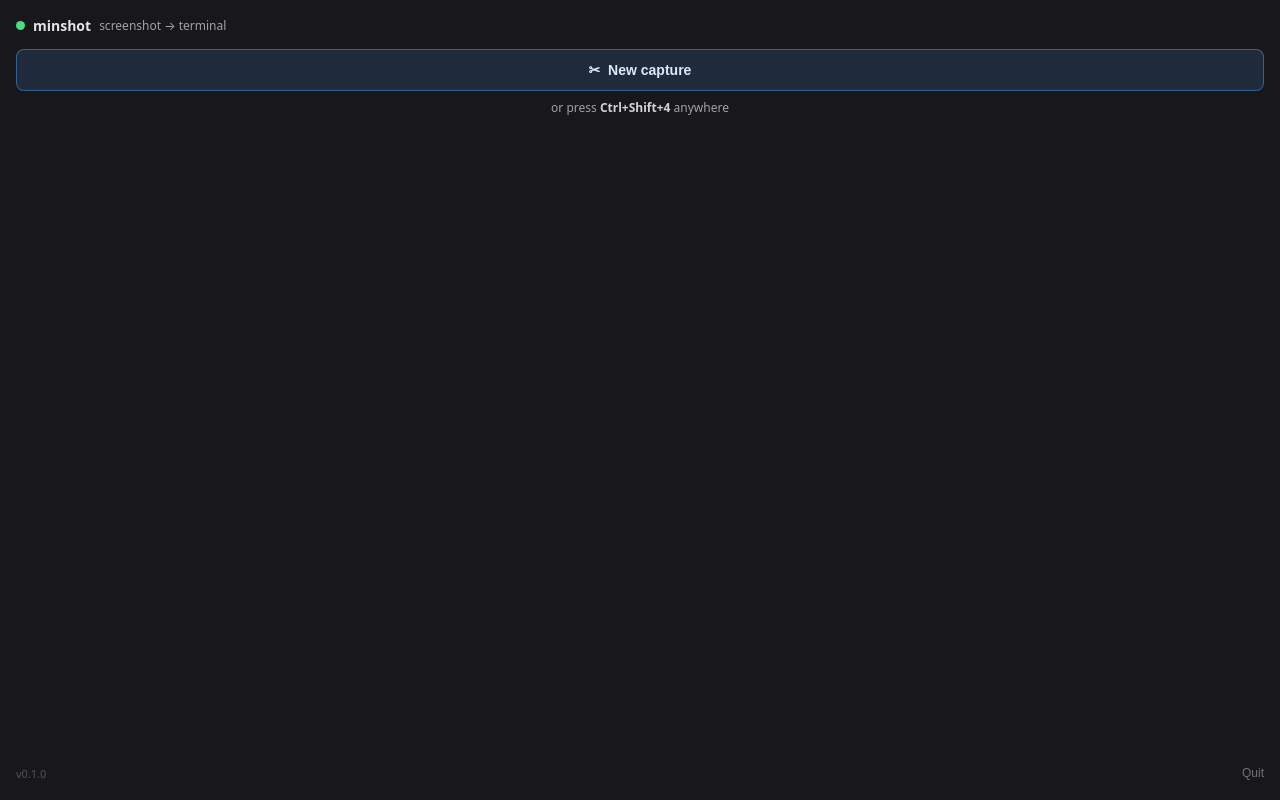
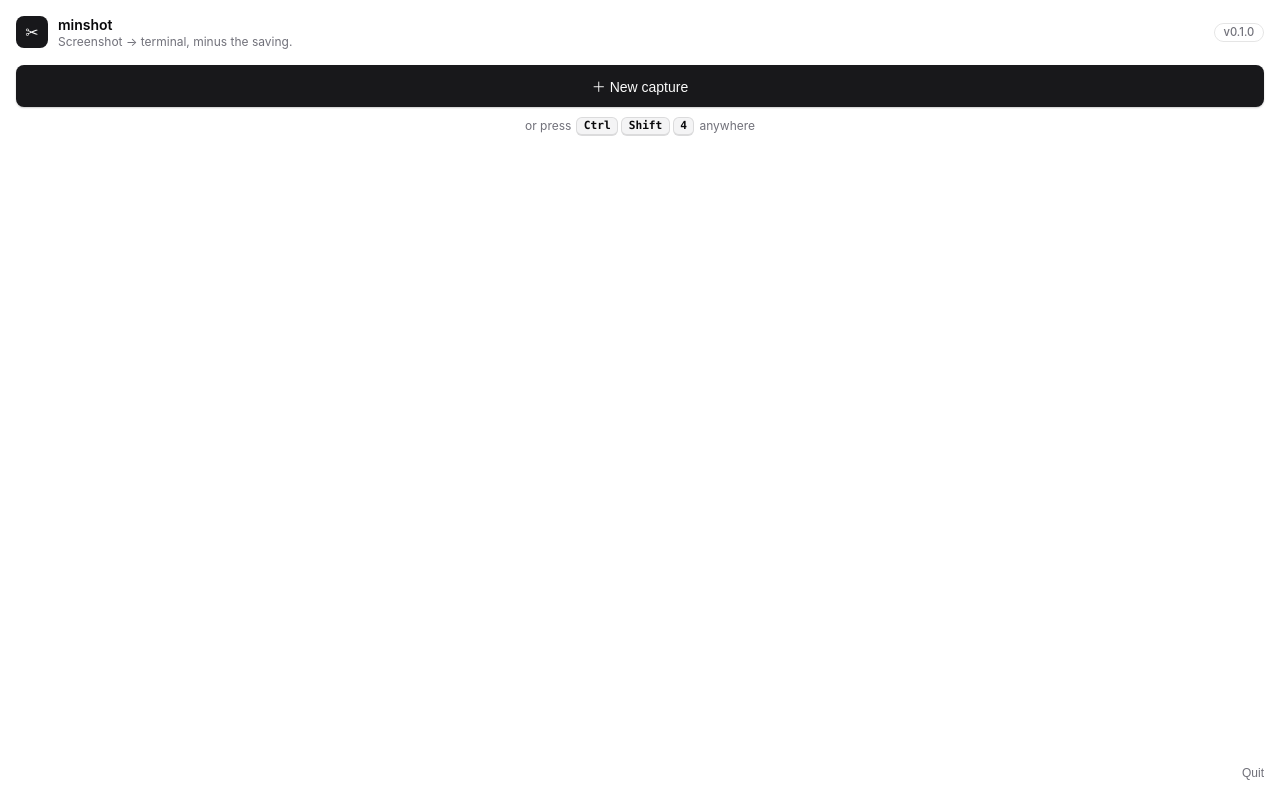
Before and after one commit to marrrkkk/minshot, a website built with Vite: page index.html in a window 1280 px wide. Built offline with nearby package versions, Linux system fonts and the light colour scheme.

Commit message:
feat: shadcn-style UI port, desktop defaults, Copy button

```diff
--- a/index.html
+++ b/index.html
@@ -2,71 +2,78 @@
 <html>
 <head>
 <meta charset="utf-8" />
+<meta name="theme-color" content="#09090b" />
 <title>minshot</title>
+<link rel="stylesheet" href="/src/theme.css" />
 <style>
-  html, body { margin: 0; padding: 0; background: #18181b; color: #e4e4e7;
-    font-family: system-ui, -apple-system, "Segoe UI", sans-serif; overflow: hidden; }
-  .hidden { display: none !important; }
+  #homeView { display: flex; flex-direction: column; height: 100vh; padding: 1rem; box-sizing: border-box; }
+  .appHead { display: flex; align-items: center; gap: 0.625rem; }
+  .logoMark {
+    width: 2rem; height: 2rem; border-radius: 0.5rem; flex: none;
+    background: var(--primary); color: var(--primary-foreground);
+    display: flex; align-items: center; justify-content: center; font-size: 1rem;
+  }
+  .appHead h1 { font-size: 0.875rem; font-weight: 600; margin: 0; line-height: 1.25; }
+  .appHead p { font-size: 0.75rem; margin: 0; }
+  .appHead .spacer { flex: 1; }
+  #homeView .newBtn { margin-top: 1rem; }
+  .shortcutRow { margin-top: 0.625rem; font-size: 0.75rem; text-align: center; }
+  #status { margin-top: auto; font-size: 0.75rem; color: #4ade80; min-height: 1rem; }
+  @media (prefers-color-scheme: light) {
+    #status { color: #15803d; }
+  }
+  .foot { display: flex; justify-content: flex-end; align-items: center; margin-top: 0.375rem; }
 
-  /* ---- home view ---- */
-  #homeView { display: flex; flex-direction: column; height: 100vh; padding: 16px; box-sizing: border-box; }
-  #head { display: flex; align-items: center; gap: 8px; font-size: 14px; font-weight: 600; }
-  #head .dot { width: 9px; height: 9px; border-radius: 50%; background: #4ade80; }
-  #head span.sub { font-weight: 400; color: #a1a1aa; font-size: 12px; }
-  .newBtn { margin-top: 14px; border: 1px solid rgba(77,163,255,0.45); border-radius: 8px;
-    background: rgba(77,163,255,0.14); color: #dbeafe; font-size: 14px; font-weight: 600;
-    padding: 12px; cursor: pointer; display: flex; align-items: center; justify-content: center; gap: 8px; }
-  .newBtn:hover { background: rgba(77,163,255,0.24); }
-  .newBtn:active { transform: scale(0.98); }
-  #hint { margin-top: 8px; font-size: 12px; color: #a1a1aa; text-align: center; }
-  #hint b { color: #d4d4d8; font-weight: 600; }
-  #status { margin-top: auto; font-size: 12px; color: #4ade80; min-height: 16px; }
-  .foot { display: flex; justify-content: space-between; align-items: center; margin-top: 6px; }
-  .quit { border: 0; background: transparent; color: #71717a; font-size: 12px; cursor: pointer; padding: 4px 0; }
-  .quit:hover { color: #e4e4e7; }
-  .ver { color: #52525b; font-size: 11px; }
-
-  /* ---- shot view ---- */
-  #shotView { padding: 10px; box-sizing: border-box; }
-  #shotCard { border-radius: 10px; overflow: hidden; background: rgba(24,24,27,0.96);
-    border: 1px solid rgba(255,255,255,0.14); box-shadow: 0 8px 30px rgba(0,0,0,0.45);
-    transition: transform 0.15s ease, box-shadow 0.15s ease; }
-  #metaBar { display: flex; align-items: center; gap: 8px; padding: 6px 8px;
-    color: #e4e4e7; font-size: 12px; }
-  #metaBar .dot { width: 8px; height: 8px; border-radius: 50%; background: #4ade80; flex: none; }
-  #meta { flex: 1; white-space: nowrap; overflow: hidden; text-overflow: ellipsis; opacity: 0.85; }
+  #shotView { padding: 0.625rem; box-sizing: border-box; }
+  #shotCard { transition: transform 0.15s ease, box-shadow 0.15s ease; }
+  #metaBar { display: flex; align-items: center; gap: 0.5rem; padding: 0.375rem 0.5rem;
+    font-size: 0.75rem; }
+  #metaBar .dot { width: 0.5rem; height: 0.5rem; border-radius: 50%; background: #4ade80; flex: none; }
+  #metaBar .spacer { flex: 1; }
   #imgwrap { position: relative; line-height: 0; }
   #shot { display: block; width: 100%; height: auto; cursor: grab; }
   #shot:active { cursor: grabbing; }
   #dropHint { display: none; position: absolute; left: 50%; top: 50%; transform: translate(-50%,-50%);
-    background: rgba(0,0,0,0.72); border: 1.5px dashed #4da3ff; color: #dbeafe;
-    font-size: 12px; line-height: 1.4; padding: 8px 14px; border-radius: 8px; white-space: nowrap; }
-  #shotFoot { padding: 6px 8px 7px; color: #a1a1aa; font-size: 11px; line-height: 1.4; }
-  #shotView .newBtn { margin-top: 8px; width: 100%; box-sizing: border-box; }
-  #shotView .foot { margin-top: 4px; }
+    background: rgba(0,0,0,0.72); border: 1.5px dashed var(--primary); color: #fff;
+    font-size: 0.75rem; line-height: 1.4; padding: 0.5rem 0.875rem; border-radius: 0.5rem; white-space: nowrap; }
+  #shotFoot { padding: 0.375rem 0.5rem 0.4375rem; font-size: 0.6875rem; line-height: 1.4; }
+  .actionRow { display: flex; gap: 0.5rem; margin-top: 0.5rem; }
+  .actionRow .newBtn { flex: 1; }
+  #shotView .foot { margin-top: 0.25rem; }
   /* Drag-in-progress feedback. */
-  #shotCard.dragging { transform: scale(0.96); box-shadow: 0 4px 16px rgba(77,163,255,0.35);
-    outline: 2px dashed #4da3ff; outline-offset: -2px; }
+  #shotCard.dragging { transform: scale(0.96); outline: 2px dashed var(--primary); outline-offset: -2px; }
   #shotCard.dragging #shot { opacity: 0.6; }
   #shotCard.dragging #dropHint { display: block; }
+
+  .hidden { display: none !important; }
 </style>
 </head>
 <body>
 <div id="homeView">
-  <div id="head" data-tauri-drag-region><div class="dot"></div>minshot <span class="sub">screenshot → terminal</span></div>
-  <button class="newBtn" title="Capture a screen region">✂&nbsp; New capture</button>
-  <div id="hint">or press <b>Ctrl+Shift+4</b> anywhere</div>
+  <div class="appHead" data-tauri-drag-region>
+    <div class="logoMark">✂</div>
+    <div><h1>minshot</h1><p class="muted">Screenshot → terminal, minus the saving.</p></div>
+    <div class="spacer"></div>
+    <span class="badge">v0.1.0</span>
+  </div>
+  <button class="btn btn-primary btn-block newBtn" title="Capture a screen region">＋ New capture</button>
+  <div class="shortcutRow muted">or press <span class="kbd">Ctrl</span><span class="kbd">Shift</span><span class="kbd">4</span> anywhere</div>
   <div id="status"></div>
-  <div class="foot"><span class="ver">v0.1.0</span><button class="quit">Quit</button></div>
+  <div class="foot"><button class="btn btn-ghost quit">Quit</button></div>
 </div>
 <div id="shotView" class="hidden">
-  <div id="shotCard">
-    <div id="metaBar" data-tauri-drag-region><div class="dot"></div><span id="meta">minshot</span></div>
+  <div id="shotCard" class="card">
+    <div id="metaBar" data-tauri-drag-region>
+      <div class="dot"></div><span>Screenshot</span><div class="spacer"></div><span class="badge" id="dims">–</span>
+    </div>
     <div id="imgwrap"><img id="shot" alt="screenshot" draggable="false" /><div id="dropHint">Release to drop into terminal</div></div>
-    <div id="shotFoot">Drag the image into Windows Terminal / OpenCode, or paste with Ctrl+V.</div>
+    <div id="shotFoot" class="muted">Drag the image into Windows Terminal / OpenCode, or paste with Ctrl+V.</div>
   </div>
-  <button class="newBtn" title="Capture a screen region">✂&nbsp; New capture</button>
-  <div class="foot"><span class="ver">v0.1.0</span><button class="quit">Quit</button></div>
+  <div class="actionRow">
+    <button class="btn btn-primary newBtn" title="Capture a screen region">＋ New capture</button>
+    <button class="btn btn-secondary copyBtn" title="Copy the screenshot to the clipboard">⧉ Copy</button>
+  </div>
+  <div class="foot"><button class="btn btn-ghost quit">Quit</button></div>
 </div>
 <script type="module" src="/src/main.ts"></script>
 </body>
--- a/src-tauri/tauri.conf.json
+++ b/src-tauri/tauri.conf.json
@@ -18,6 +18,7 @@
         "url": "index.html",
         "visible": true,
         "skipTaskbar": false,
+        "backgroundColor": "#09090b",
         "width": 380,
         "height": 340,
         "resizable": false,
--- /dev/null
+++ b/src/theme.css
@@ -0,0 +1,149 @@
+/* shadcn/zinc design tokens + tauri-ui desktop defaults, hand-ported.
+ * No frameworks, no build-time deps: plain CSS variables + classes.
+ * Dark follows :root; light follows the OS via prefers-color-scheme. */
+
+:root {
+  --radius: 0.625rem; /* shadcn radius */
+  --background: #09090b;
+  --foreground: #fafafa;
+  --card: #101014;
+  --card-foreground: #fafafa;
+  --primary: #fafafa;
+  --primary-foreground: #18181b;
+  --secondary: #27272a;
+  --secondary-foreground: #fafafa;
+  --muted: #27272a;
+  --muted-foreground: #a1a1aa;
+  --accent: #27272a;
+  --accent-foreground: #fafafa;
+  --border: rgba(255, 255, 255, 0.1);
+  --ring: #d4d4d8;
+  --shadow: 0 8px 30px rgba(0, 0, 0, 0.45);
+}
+
+@media (prefers-color-scheme: light) {
+  :root {
+    --background: #ffffff;
+    --foreground: #09090b;
+    --card: #ffffff;
+    --card-foreground: #09090b;
+    --primary: #18181b;
+    --primary-foreground: #fafafa;
+    --secondary: #f4f4f5;
+    --secondary-foreground: #18181b;
+    --muted: #f4f4f5;
+    --muted-foreground: #71717a;
+    --accent: #f4f4f5;
+    --accent-foreground: #18181b;
+    --border: rgba(0, 0, 0, 0.1);
+    --ring: #18181b;
+    --shadow: 0 8px 30px rgba(0, 0, 0, 0.12);
+  }
+}
+
+/* ---- tauri-ui desktop papercuts: no rubber-banding, no stray selection ---- */
+html,
+body {
+  margin: 0;
+  padding: 0;
+  overscroll-behavior: none;
+  background: var(--background);
+  color: var(--foreground);
+  font-family: Inter, ui-sans-serif, system-ui, -apple-system, "Segoe UI",
+    Roboto, sans-serif;
+  -webkit-user-select: none;
+  user-select: none;
+  overflow: hidden;
+}
+
+/* ---- shadcn primitives ---- */
+.btn {
+  display: inline-flex;
+  align-items: center;
+  justify-content: center;
+  gap: 0.5rem;
+  border-radius: calc(var(--radius) - 2px);
+  font-size: 0.875rem;
+  font-weight: 500;
+  padding: 0.625rem 1rem;
+  cursor: pointer;
+  border: 1px solid transparent;
+  transition: background-color 0.15s ease, transform 0.05s ease;
+  white-space: nowrap;
+}
+.btn:active {
+  transform: scale(0.98);
+}
+.btn:focus-visible {
+  outline: 2px solid var(--ring);
+  outline-offset: 2px;
+}
+.btn-primary {
+  background: var(--primary);
+  color: var(--primary-foreground);
+  box-shadow: 0 1px 2px rgba(0, 0, 0, 0.2);
+}
+.btn-primary:hover {
+  filter: brightness(0.92);
+}
+.btn-secondary {
+  background: var(--secondary);
+  color: var(--secondary-foreground);
+  border-color: var(--border);
+}
+.btn-secondary:hover {
+  filter: brightness(1.15);
+}
+.btn-ghost {
+  background: transparent;
+  color: var(--muted-foreground);
+  border: 0;
+  font-size: 0.75rem;
+  padding: 0.25rem 0;
+}
+.btn-ghost:hover {
+  color: var(--foreground);
+}
+.btn-block {
+  width: 100%;
+  box-sizing: border-box;
+}
+
+.badge {
+  display: inline-flex;
+  align-items: center;
+  border: 1px solid var(--border);
+  border-radius: 9999px;
+  padding: 0.1rem 0.55rem;
+  font-size: 0.7rem;
+  font-weight: 500;
+  color: var(--muted-foreground);
+  white-space: nowrap;
+}
+
+.kbd {
+  display: inline-block;
+  border: 1px solid var(--border);
+  border-bottom-width: 2px;
+  border-radius: 6px;
+  background: var(--muted);
+  color: var(--foreground);
+  font-family: ui-monospace, SFMono-Regular, Menlo, monospace;
+  font-size: 0.7rem;
+  font-weight: 600;
+  padding: 0.1rem 0.4rem;
+  margin: 0 0.1rem;
+}
+
+.card {
+  border-radius: var(--radius);
+  overflow: hidden;
+  background: var(--card);
+  color: var(--card-foreground);
+  border: 1px solid var(--border);
+  box-shadow: var(--shadow);
+}
+
+.muted {
+  color: var(--muted-foreground);
+}
```
Also changed, not shown: src/main.ts (+15 -2 lines), src/overlay.html (+13 -7 lines), 1 other file.
